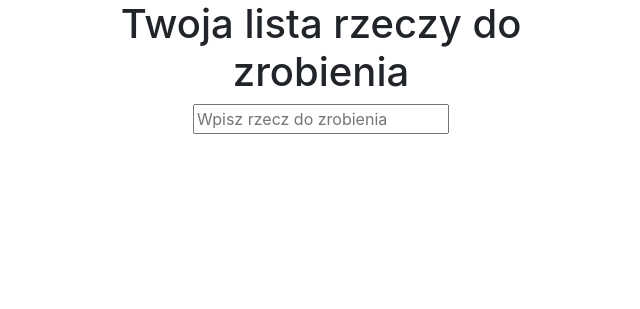
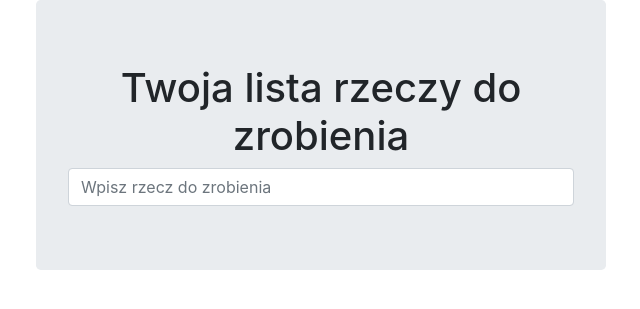
Before and after one commit to robrach/TDD-learning, a Django app: template lists/templates/list.html in a window 1280 px wide. Shown: the top 309 px of the page, without its empty margins (34-674 px from the left). Run offline with Django 3.2, Linux system fonts and the light colour scheme; the template is opened without the code that fills it, so the values that code supplies are empty; some libraries are stand-ins or nearby versions.

Commit message:
Użycie stylu w nagłówku i tabeli.

```diff
--- a/lists/templates/base.html
+++ b/lists/templates/base.html
@@ -11,11 +11,12 @@
 	<div class="container">
 
 		<div class="row">
-			<div class="col-md-6 col-md-offset-3">
+			<div class="col-md-6 col-md-offset-3 jumbotron">
 				<div class="text-center">
 					<h1>{% block header_text %} {% endblock %}</h1>
 					<form method="POST" action="{% block form_action %} {% endblock %}">
-						<input name="item_text" id="id_new_item" placeholder="Wpisz rzecz do zrobienia">
+						<input name="item_text" id="id_new_item" class="form-control input-lg"
+							   placeholder="Wpisz rzecz do zrobienia">
 						{% csrf_token %}
 					</form>
 				</div>
--- a/lists/templates/list.html
+++ b/lists/templates/list.html
@@ -5,7 +5,7 @@
 {% block form_action %}/lists/{{ list.id }}/add_item{% endblock %}
 
 {% block table %}
-	<table id="id_list_table">
+	<table id="id_list_table" class="table">
 		{% for item in list.item_set.all %}
 			<tr><td>{{ forloop.counter }}: {{ item.text }}</td></tr>
 		{% endfor %}
```
